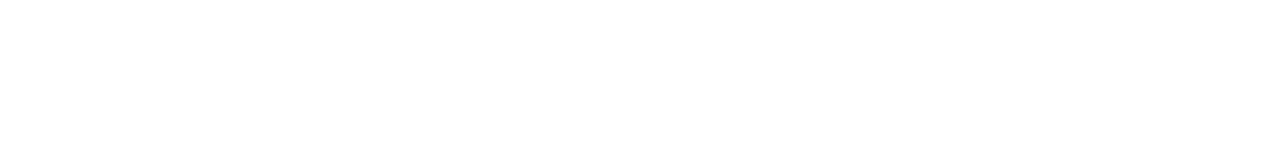
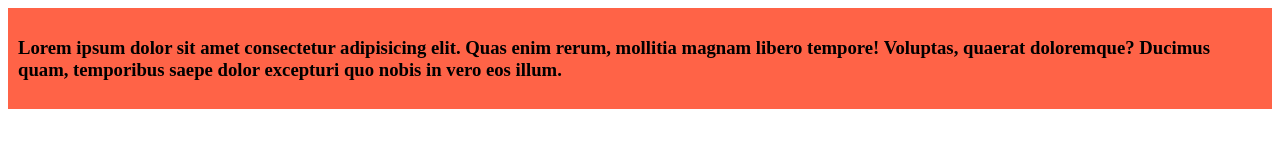
Before and after one commit to sharakhan/my-first-github-repo, a plain HTML site: page index.html in a window 1280 px wide. Drawn offline with Linux system fonts and the light colour scheme.

Commit message:
added my first blog

```diff
--- a/index.html
+++ b/index.html
@@ -3,9 +3,16 @@
 <head>
     <meta charset="UTF-8">
     <meta name="viewport" content="width=device-width, initial-scale=1.0">
+    <link rel="stylesheet" href="styles/blog.css">
     <title>My first ever github</title>
 </head>
 <body>
+    <div>
+        <h3>Lorem ipsum dolor sit amet consectetur adipisicing elit.
+             Quas enim rerum, mollitia magnam libero tempore! Voluptas,
+              quaerat doloremque? Ducimus quam, temporibus saepe dolor excepturi
+              quo nobis in vero eos illum.</h3>
 
+    </div>
 </body>
 </html>
--- /dev/null
+++ b/styles/blog.css
@@ -0,0 +1,4 @@
+div{
+    background-color: tomato;
+    padding: 10px;
+}
```
